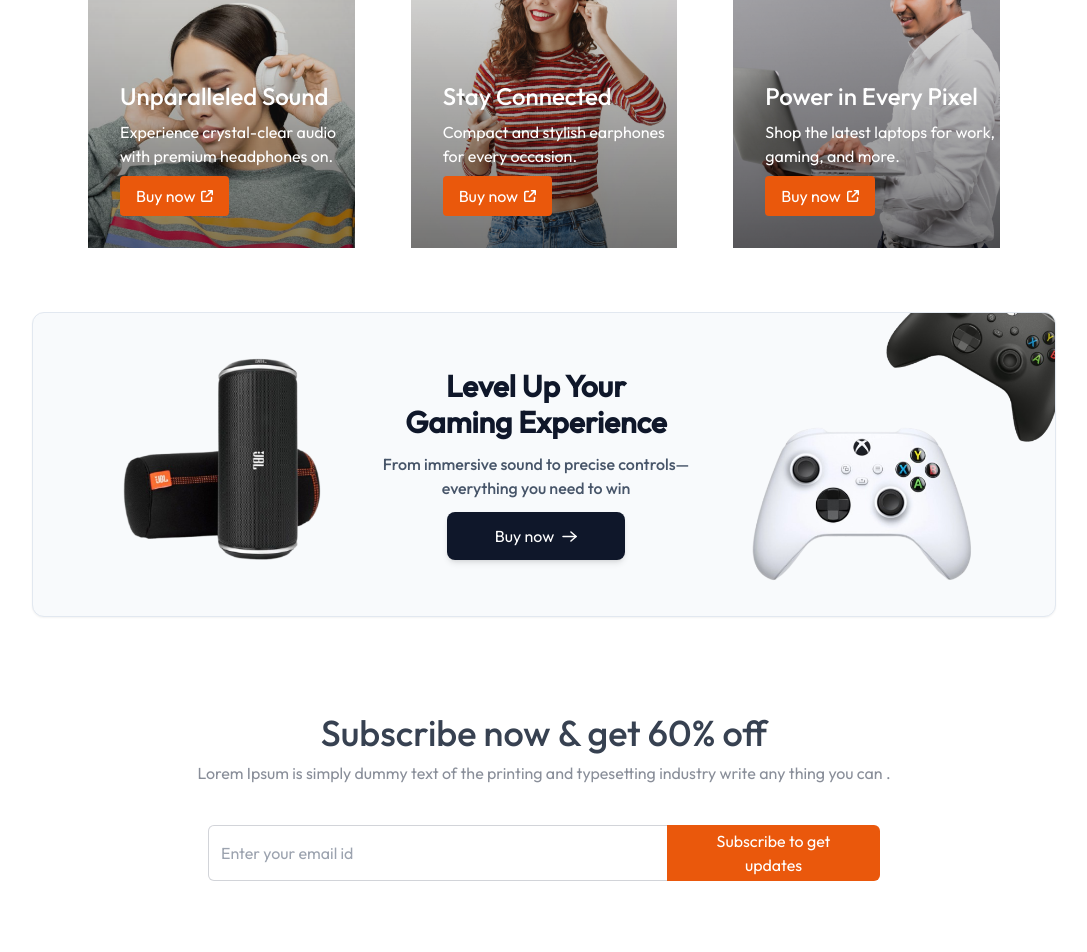
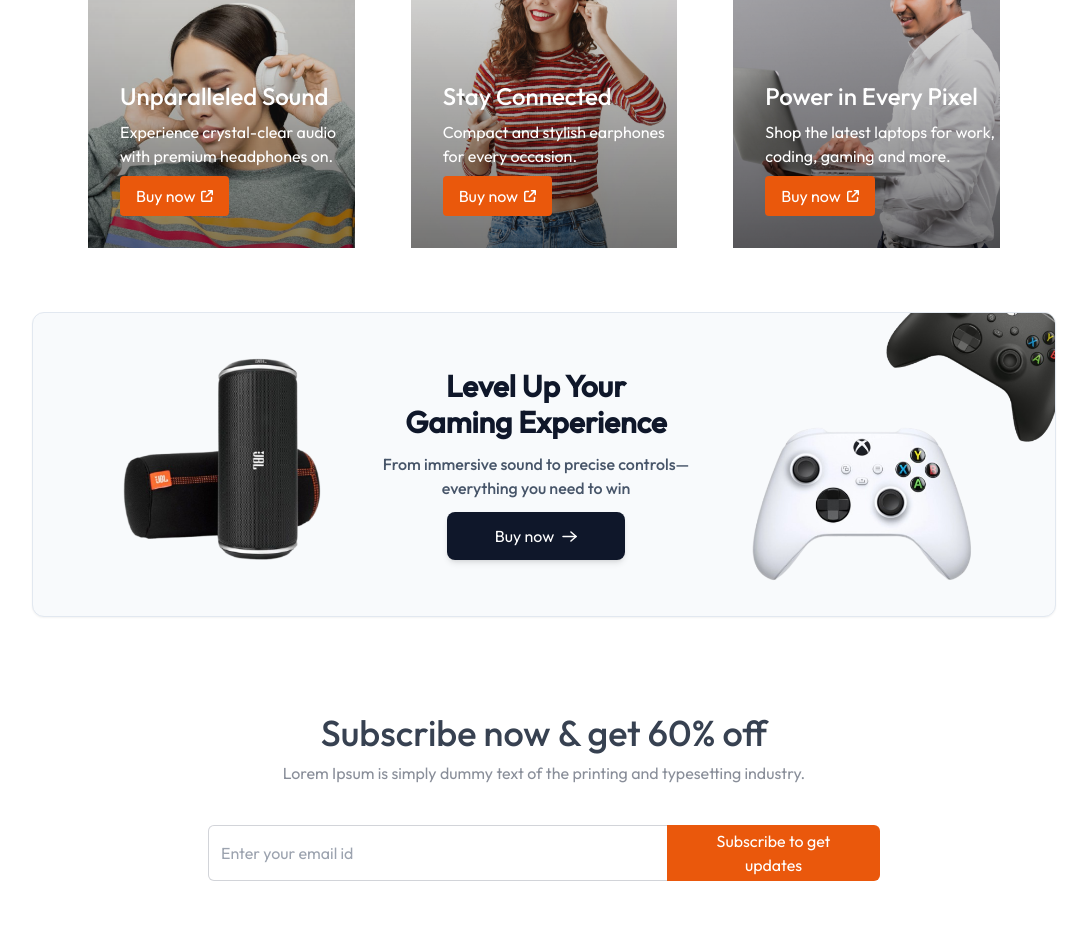
Before and after one commit to Sauravkathet/MeroCart, a Next.js app: page / in a window 1280 px wide. Shown: the part 1620-2572 px from the top of the page, without its empty margins (96-1183 px from the left). Built offline with nearby package versions, Linux system fonts and the light colour scheme; no server answers.

Commit message:
change inside files

```diff
--- a/components/FeaturedProduct.jsx
+++ b/components/FeaturedProduct.jsx
@@ -19,7 +19,7 @@ const products = [
     id: 3,
     image: assets.boy_with_laptop_image,
     title: "Power in Every Pixel",
-    description: "Shop the latest laptops for work, gaming, and more.",
+    description: "Shop the latest laptops for work, coding, gaming and more.",
   },
 ];
 
--- a/components/HeaderSlider.jsx
+++ b/components/HeaderSlider.jsx
@@ -7,7 +7,7 @@ const HeaderSlider = () => {
     {
       id: 3,
       title: "Power Meets Elegance - Apple MacBook Pro is Here for you!",
-      offer: "Exclusive Deal 40% Off",
+      offer: "Exclusive Deal 20% Off",
       buttonText1: "Order Now",
       buttonText2: "Learn More",
       imgSrc: assets.header_macbook_image,
@@ -23,7 +23,7 @@ const HeaderSlider = () => {
     {
       id: 2,
       title: "Next-Level Gaming Starts Here - Discover PlayStation 5 Today!",
-      offer: "Hurry up only few lefts!",
+      offer: "Hurry up now, only few lefts!",
       buttonText1: "Shop Now",
       buttonText2: "Explore Deals",
       imgSrc: assets.header_playstation_image,
--- a/components/Navbar.jsx
+++ b/components/Navbar.jsx
@@ -11,7 +11,7 @@ const Navbar = () => {
   const { openSignIn } = useClerk();
 
   return (
-    // Updated border to slate-200 and text to slate-600 for a cleaner look
+
     <nav className="flex items-center justify-between px-6 md:px-16 lg:px-32 py-3 border-b border-slate-200 text-slate-600 bg-white">
       <Image
         className="cursor-pointer w-28 md:w-32"
--- a/components/NewsLetter.jsx
+++ b/components/NewsLetter.jsx
@@ -8,7 +8,7 @@ const NewsLetter = () => {
       </h1>
       <p className="md:text-base text-gray-500/80 pb-8">
         Lorem Ipsum is simply dummy text of the printing and typesetting
-        industry write any thing you can .
+        industry.
 
       </p>
       <div className="flex items-center justify-between max-w-2xl w-full md:h-14 h-12">
```
